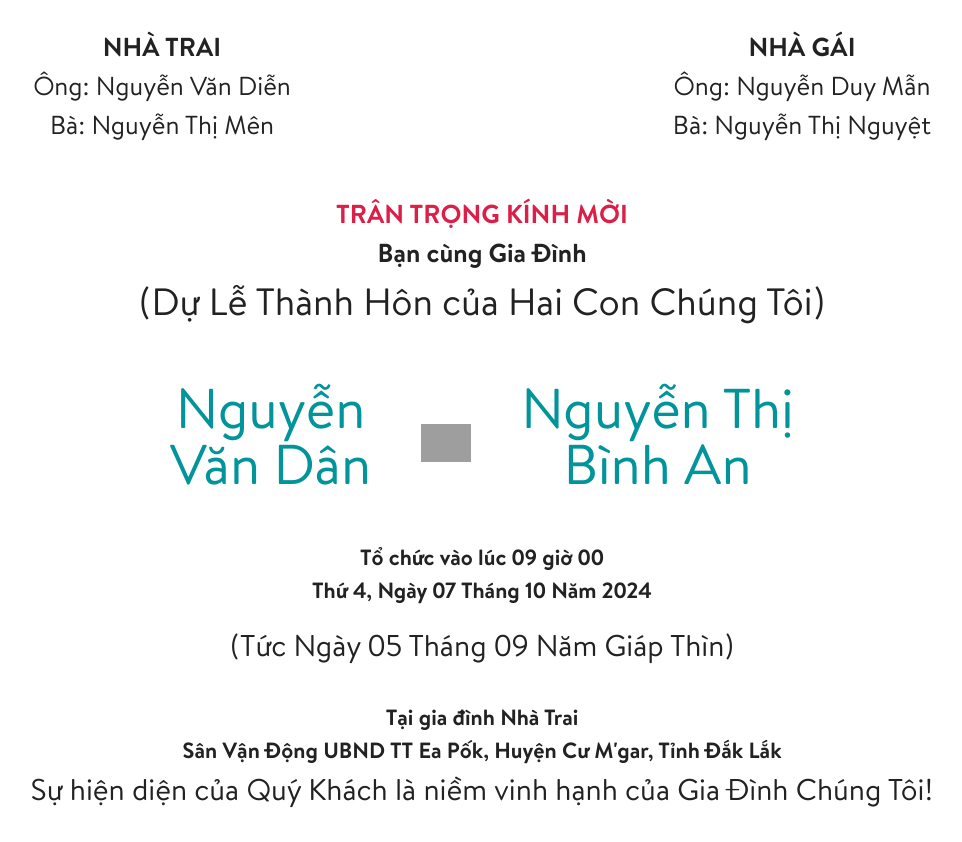
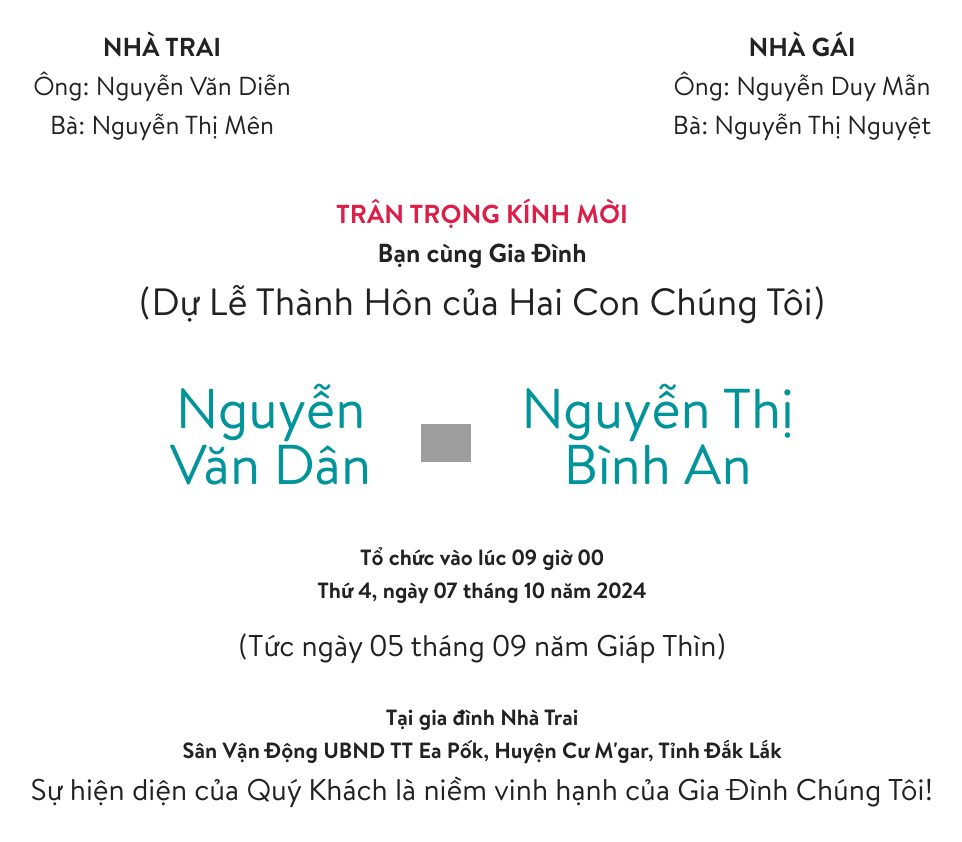
Before and after one commit to homestaygiadinhnho/homestaygiadinhnho, a Jekyll site: the page built from index.html, in a window 1280 px wide, cut to the strip 2237-3079 px from the top of the page. Shown: the whole strip, without its empty margins (158-1120 px from the left). Built offline with Jekyll 4.4.1, drawn with Linux system fonts in a browser that asks for light colours; nearby versions of some CDN libraries; some web fonts are replaced; the list of posts is cut into pages by our own code; grey boxes are pictures that could not be loaded.

Commit message:
Update index.html

```diff
--- a/index.html
+++ b/index.html
@@ -26,8 +26,8 @@ bride_image: "https://api.vesey.click/templates/vs-template-3/b-2.png"
 bride_representative_1: "Ông: Nguyễn Duy Mẫn"
 bride_representative_2: "Bà: Nguyễn Thị Nguyệt"
 wedding_date: "07/10/2024"
-wedding_date_solar_calendar: "Thứ 4, Ngày 07 Tháng 10 Năm 2024"
-wedding_date_moon_calendar: "05 Tháng 09 Năm Giáp Thìn"
+wedding_date_solar_calendar: "Thứ 4, ngày 07 tháng 10 năm 2024"
+wedding_date_moon_calendar: "05 tháng 09 năm Giáp Thìn"
 countdown_image: "https://api.vesey.click/templates/vs-template-3/cd-bg.png"
 wedding_time: "09 giờ 00"
 wedding_venue_label: "Tại gia đình Nhà Trai"
@@ -207,7 +207,7 @@ wedding_venue: "Sân Vận Động UBND TT Ea Pốk, Huyện Cư M'gar, Tỉnh
     <div class="text-[16px] xl:text-[22px] mt-[50px]">
       <span class="font-bold" data-editable="true">Tổ chức vào lúc {{ page.wedding_time }}</span><br>
       <span class="font-bold" data-editable="true">{{ page.wedding_date_solar_calendar }}</span><br>
-      <span class="font-playfairDisplay text-[20px] xl:text-[30px] mt-4 block" data-editable="true">(Tức Ngày {{ page.wedding_date_moon_calendar }})</span><br>
+      <span class="font-playfairDisplay text-[20px] xl:text-[30px] mt-4 block" data-editable="true">(Tức ngày {{ page.wedding_date_moon_calendar }})</span><br>
       <span class="font-bold" data-editable="true">{{ page.wedding_venue_label }}</span><br>
       <span class="font-bold" data-editable="true">{{ page.wedding_venue }}</span><br>
       <span class="font-playfairDisplay text-[20px] xl:text-[30px]" data-editable="true">Sự hiện diện của Quý Khách là niềm vinh hạnh của Gia Đình Chúng Tôi!</span>
```
